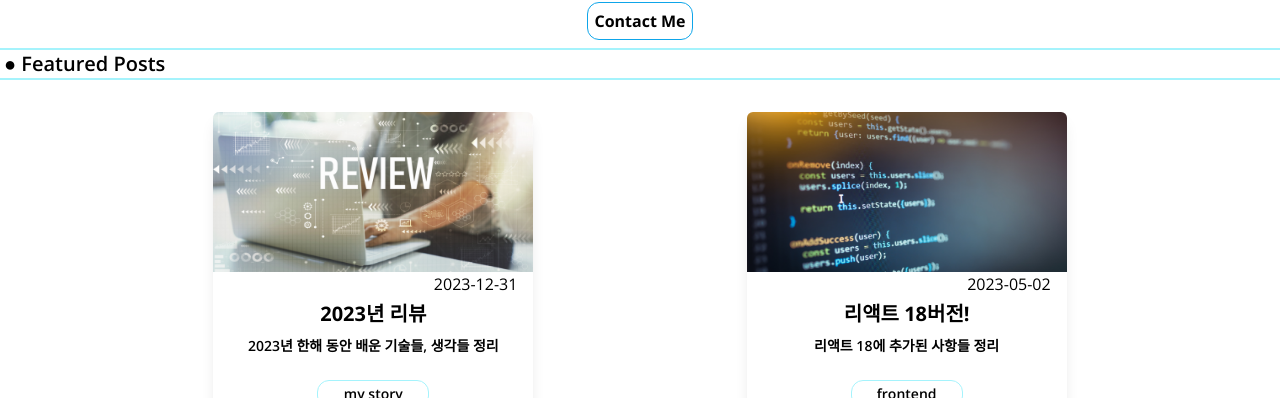
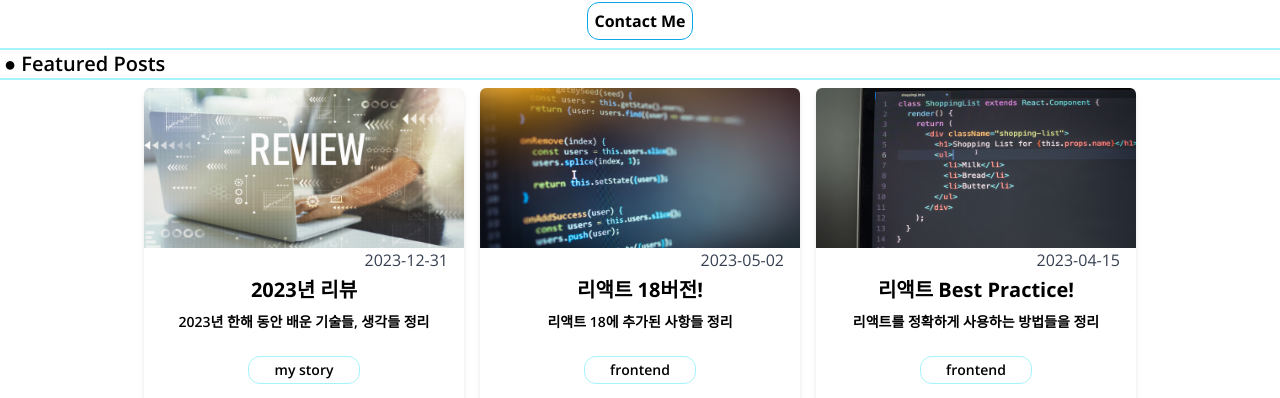
Before and after one commit to brain1401/test-my-blog-project, a Next.js app: page / in a window 1280 px wide. Shown: the part 402-800 px from the top of the page. Built offline with nearby package versions, Linux system fonts and the light colour scheme.

Commit message:
캐러셀 포스트 구현

```diff
--- a/package.json
+++ b/package.json
@@ -15,10 +15,11 @@
     "autoprefixer": "10.4.14",
     "eslint": "8.41.0",
     "eslint-config-next": "13.4.4",
-    "next": "13.4.4",
+    "next": "^13.4.4",
     "postcss": "8.4.24",
     "react": "18.2.0",
     "react-dom": "18.2.0",
+    "react-multi-carousel": "^2.8.4",
     "tailwindcss": "3.3.2",
     "typescript": "5.0.4"
   },
--- a/src/app/page.tsx
+++ b/src/app/page.tsx
@@ -1,3 +1,4 @@
+import CarouselPosts from "@/components/CarouselPosts";
 import FeaturedPostCrads from "@/components/FeaturedPostCards";
 import Profile from "@/components/Profile";
 
@@ -6,8 +7,10 @@ export default async function HomePage() {
   return (
     <section>
       <Profile />
-      {/* @ts-expect-error Async Server Component */ }
+      {/* @ts-expect-error Async Server Component */}
       <FeaturedPostCrads />
+      {/* @ts-expect-error Async Server Component */}
+      <CarouselPosts />
     </section>
   );
 }
--- /dev/null
+++ b/src/components/CarouselPosts.tsx
@@ -0,0 +1,21 @@
+import { getPosts } from "@/service/post";
+import PostCard from "./PostCard";
+import MultiCarousel from "./MultiCarousel";
+
+export default async function CarouselCase() {
+  let posts = await getPosts();
+  posts = posts.filter((post) => !post.featured);
+
+  return (
+    <section className="mt-10">
+      <div className="mx-auto w-11/12">
+        <h2 className="text-lg font-semibold">You May Like</h2>
+        <MultiCarousel>
+          {posts.map((post) => (
+            <PostCard key={post.path} post={post} />
+          ))}
+        </MultiCarousel>
+      </div>
+    </section>
+  );
+}
--- /dev/null
+++ b/src/components/MultiCarousel.tsx
@@ -0,0 +1,33 @@
+'use client'
+import Carousel from "react-multi-carousel";
+import "react-multi-carousel/lib/styles.css";
+const responsive = {
+  superLargeDesktop: {
+    breakpoint: { max: 4000, min: 3000 },
+    items: 4,
+  },
+  desktop: {
+    breakpoint: { max: 3000, min: 1024 },
+    items: 3,
+  },
+  tablet: {
+    breakpoint: { max: 1024, min: 464 },
+    items: 2,
+  },
+  mobile: {
+    breakpoint: { max: 464, min: 0 },
+    items: 1,
+  },
+};
+
+type Type = {
+  children: React.ReactNode;
+}
+
+export default function MultiCarousel({children}: Type) {
+  return (
+    <Carousel swipeable infinite autoPlay responsive={responsive}>
+      {children}
+    </Carousel>
+  )
+}
--- a/src/components/PostCard.tsx
+++ b/src/components/PostCard.tsx
@@ -4,16 +4,17 @@ import Link from "next/link";
 
 type Props = {
   post: Post;
+  margin?: string;
 };
 
-export default function PostCard({ post }: Props) {
+export default function PostCard({ post, margin }: Props) {
   if (!post) {
     console.log("PostCard 컴포넌트에 필요한 데이터 가져오는데 실패!");
   }
 
   return (
-    <Link href={`/posts/${post.path}`} className="m-8 block h-fit w-80">
-      <article className="rounded-md overflow-hidden shadow-lg">
+    <Link href={`/posts/${post.path}`} className={`m-${margin} block h-fit w-80`}>
+      <article className="rounded-md overflow-hidden shadow-md hover:shadow-xl">
         <div className=" relative  h-40 w-full  overflow-hidden">
           <Image
             src={`/images/posts/${post?.path}.png`}
@@ -23,7 +24,7 @@ export default function PostCard({ post }: Props) {
         </div>
 
         <div>
-          <time className="block text-end mr-4">{post.date.toString()}</time>
+          <time className="block text-end mr-4 text-gray-700">{post.date.toString()}</time>
           <h2 className="h-7 mt-1 text-center text-xl font-bold">{post.title}</h2>
           <p className="my-2 h-5 text-center text-sm font-semibold">{post.description}</p>
           <div className="flex items-center justify-center mx-auto my-6 w-28 h-7 text-sm font-semibold rounded-xl border border-cyan-200 text-center">
--- a/src/components/PostGrid.tsx
+++ b/src/components/PostGrid.tsx
@@ -8,10 +8,10 @@ export default function PostGrid({posts}: Props) {
 
   return (
     <>
-      <ul className="flex flex-wrap w-5/6 mx-auto justify-around">
+      <ul className="flex w-full flex-wrap justify-center items-center ">
         {posts.map((post) => (
           <li key={post.path} className="">
-            <PostCard post={post} />
+            <PostCard post={post} margin="2" />
           </li>
         ))}
       </ul>
--- a/src/service/post.ts
+++ b/src/service/post.ts
@@ -22,4 +22,5 @@ export async function getPost(path: string): Promise<Post | undefined> {
   const posts = await getPosts();
 
   return posts.find((item) => item.path === path);
+
 }
```
Also changed, not shown: src/components/FeaturedPostCards.tsx (line endings or trailing spaces), 1 other file (tests, documents, lock files or other folders).
